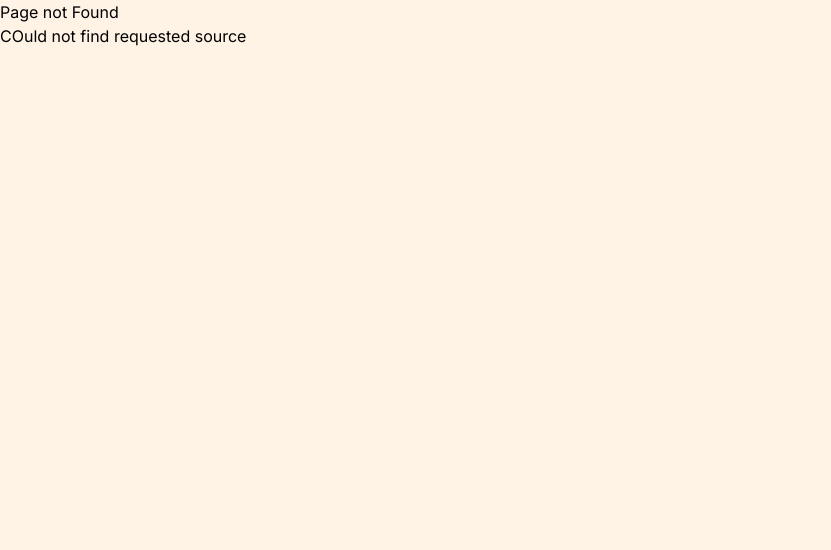
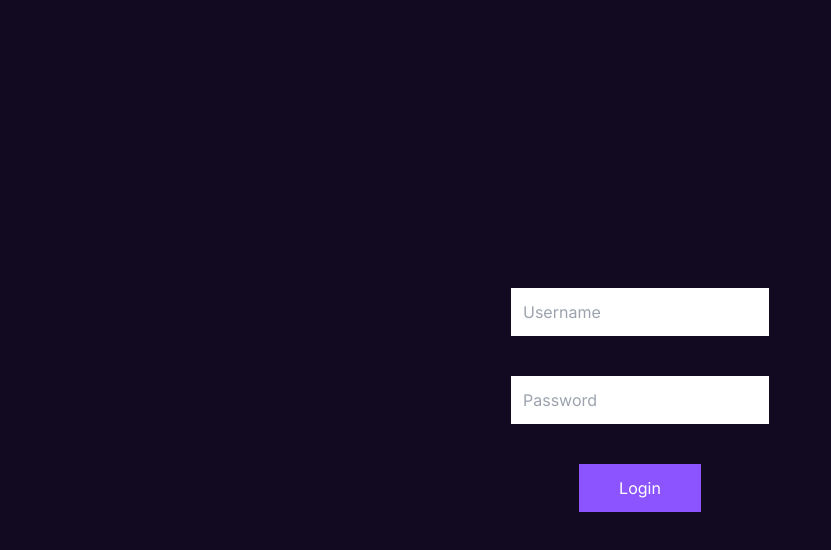
Before and after one commit to InnovTechLabs/InnovTechWeb, a Next.js app in the folder client/: page /admin/auth in a window 1280 px wide. Before the commit this address had no page. Shown: the top 550 px of the page, without its empty margins (0-831 px from the left). Built offline with nearby package versions, Linux system fonts and the light colour scheme.

Commit message:
admin-panel-ui-added

```diff
--- /dev/null
+++ b/client/app/admin/auth/page.tsx
@@ -0,0 +1,32 @@
+'use client'
+import AnimateButton from '@/components/UI/Buttons/AnimateButton'
+import InputBox from '@/components/UI/InputBox/InputBox'
+import React, { useState } from 'react'
+
+export default function Auth() {
+    const [username, setUsername] = useState("")
+    const [password, setPassword] = useState("")
+
+    const handleAdminLogin = (e) => {
+        e.preventDefault()
+
+    }
+
+    return (
+        <>
+            <div className='bg-black h-screen w-full'>
+                <div class="flex flex-col justify-center items-center h-screen space-y-10">
+                    <div>
+                        <InputBox type={"text"} placeholder={"Username"} onChange={(e) => setUsername(e.target.value)} value={username}/>
+                    </div>
+                    <div>
+                        <InputBox type={"password"} placeholder={"Password"} onChange={(e) => setPassword(e.target.value)} value={password}/>
+                    </div>
+                    <div>
+                        <AnimateButton text={"Login"}/>
+                    </div>
+                </div>
+            </div>
+        </>
+    )
+}
--- a/client/app/portfolio/page.tsx
+++ b/client/app/portfolio/page.tsx
@@ -34,7 +34,7 @@ export default function Portfolio() {
         <p className='text-4xl font-bold text-center'>We’ve Done 2560+ Global Projects Take a Looks Work Gallery</p>
         <div className='flex flex-col justify-center items-center'>
           {/* Container for the project cards */}
-          <div className='grid grid-cols-1 md:grid-cols-3 gap-10 px-10 py-10'>
+          <div className='grid grid-cols-1 md:grid-cols-2 lg:grid-cols-3 gap-10 px-10 py-10'>
             {projects.map((project) => (
               <div key={project.id}>
                 <ProjectsCard title={project.title} description={project.description} image={project.image} />
--- a/client/components/UI/Cards/ProjectsCard.jsx
+++ b/client/components/UI/Cards/ProjectsCard.jsx
@@ -22,7 +22,7 @@ export default function ProjectsCard({title, description, image}) {
                     <p>{description}</p>
                 </div>
             </div>
-            <div>
+            <div className='flex-none'>
                 <CircleButtonSecondary/>
             </div>
         </div>
```
